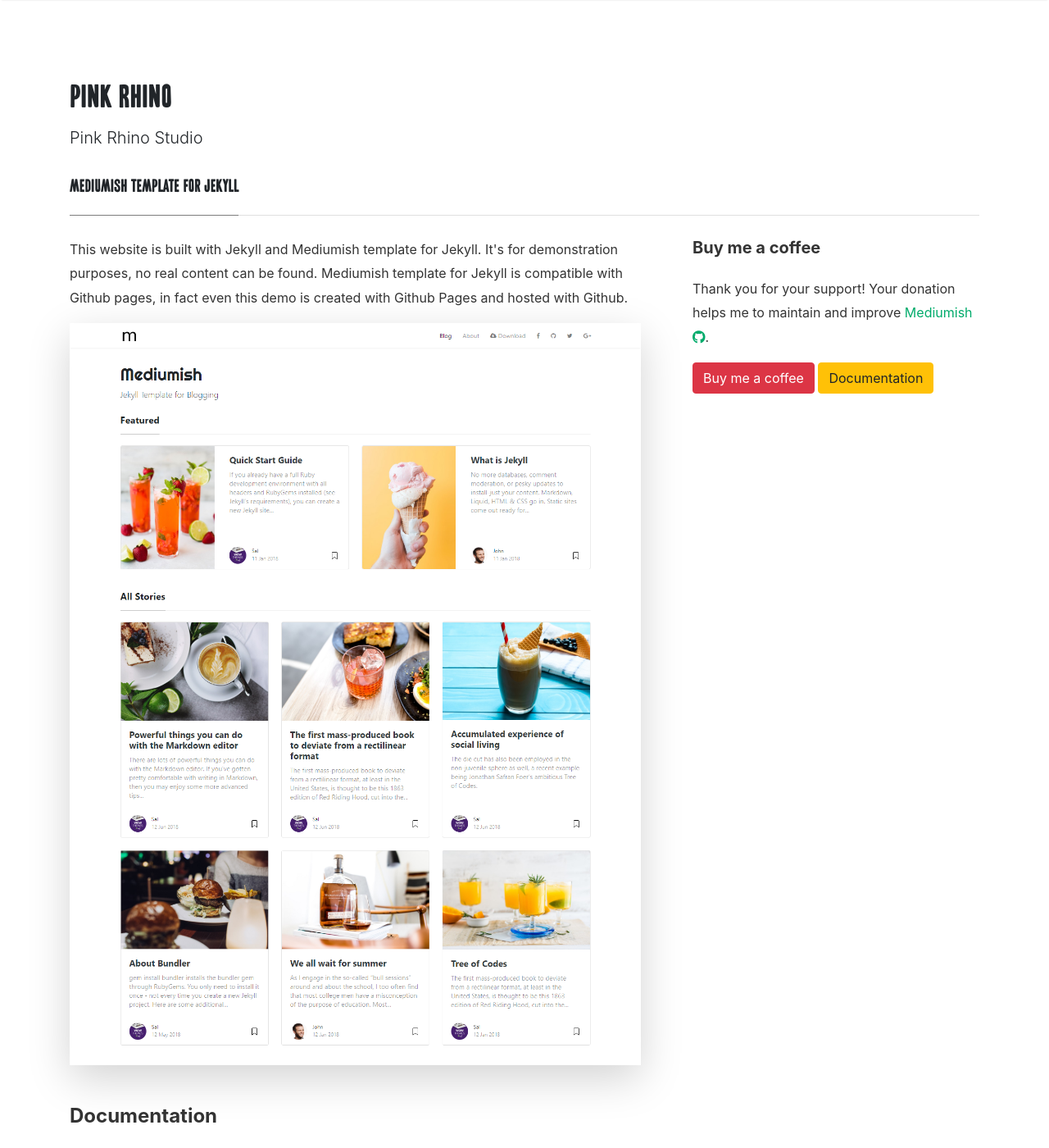
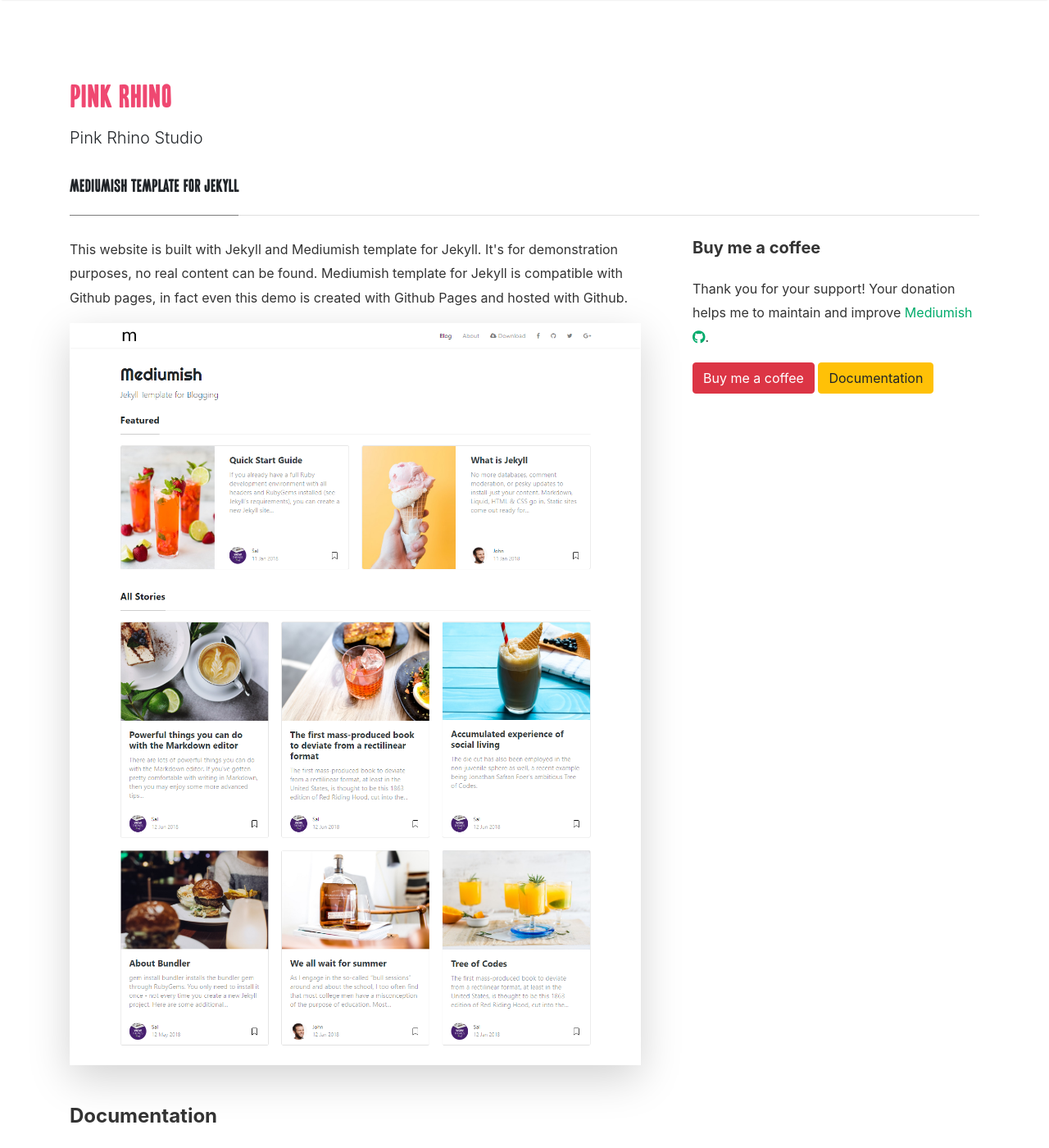
Before and after one commit to leblanck/pinkrhino, a Jekyll site: the page built from _pages/about.md, in a window 1280 px wide and 1400 px high. Shown: the whole window at 82% size. Built offline with Jekyll 4.4.1, drawn with Linux system fonts in a browser that asks for light colours; nearby versions of some CDN libraries; comment, search, counter and statistics services are not loaded.

Commit message:
color changes

```diff
--- a/assets/css/screen.css
+++ b/assets/css/screen.css
@@ -317,6 +317,8 @@
 
 .mainheading h1.sitetitle {
     font-family: 'yrt_nice_weatherregular';
+    color: #EF4871;
+    /* color: #99E6D8; */
 }
 
 .mainheading h1.posttitle {
```
